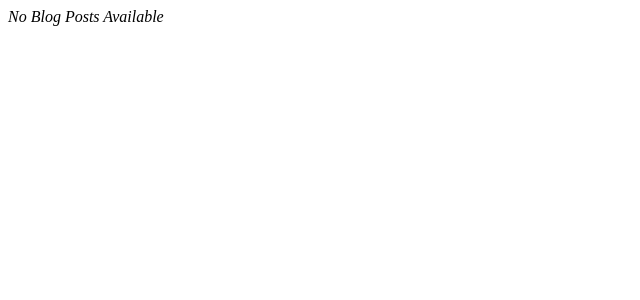
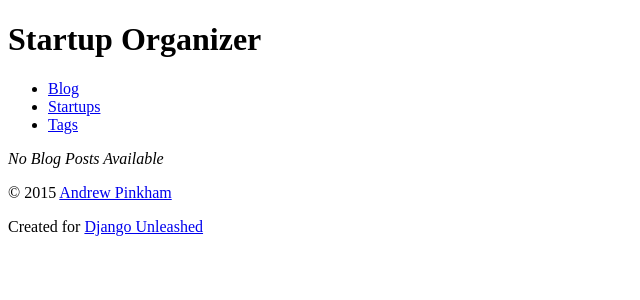
Before and after one commit to gurnitha/2022-django-suorganizer, a Django app: page / in a window 1280 px wide. Shown: the top 300 px of the page, without its empty margins (0-640 px from the left). Run offline with Django 3.2, Linux system fonts and the light colour scheme; data that the repository does not hold is empty.

Commit message:
6.1 Using the url Template Tag to Build a Navigation Menu

```diff
--- a/blog/templates/blog/post_list.html
+++ b/blog/templates/blog/post_list.html
@@ -1,3 +1,10 @@
+{% extends parent_template|default:"blog/base_blog.html" %}
+
+{% block title %}
+{{ block.super }} - Blog
+{% endblock %}
+
+{% block content %}
       {% for post in post_list %}
         <article>
           <header>
@@ -21,3 +28,4 @@
       {% empty %}
         <p><em>No Blog Posts Available</em></p>
       {% endfor %}
+{% endblock %}
--- a/templates/base.html
+++ b/templates/base.html
@@ -21,6 +21,19 @@
       <header>
           <h1>Startup Organizer</h1>
       </header>
+      <nav>
+        <ul>
+          <li>
+            <a href="{% url 'blog:postlist' %}">
+              Blog</a></li>
+          <li>
+            <a href="{% url 'organizer:startuplist' %}">
+              Startups</a></li>
+          <li>
+            <a href="{% url 'organizer:taglist' %}">
+              Tags</a></li>
+        </ul>
+      </nav>
       <main>
         {% block content %}
           This is default content!
```
Also changed, not shown: README.md.
